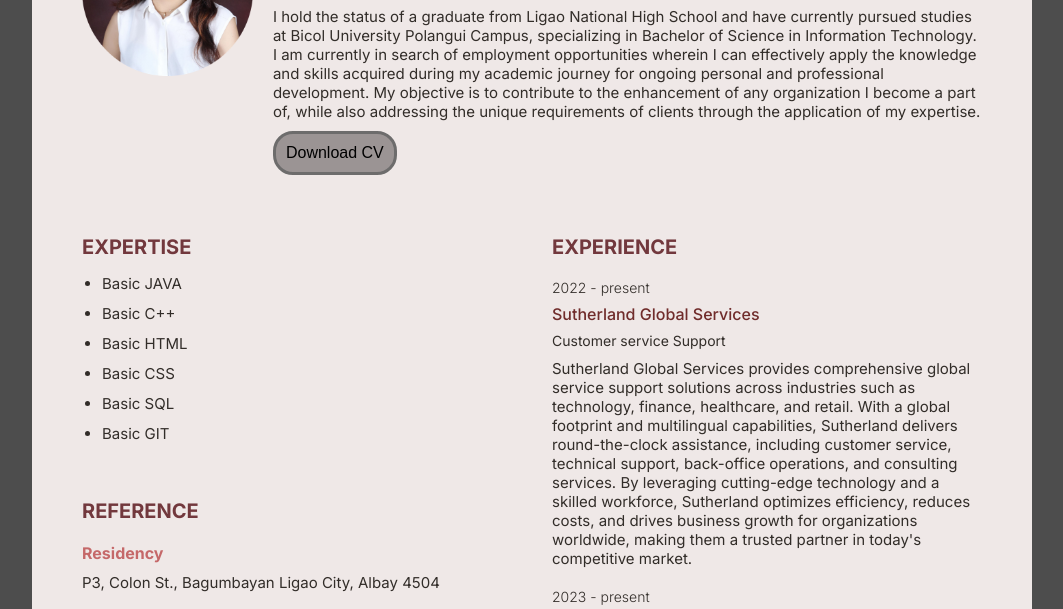
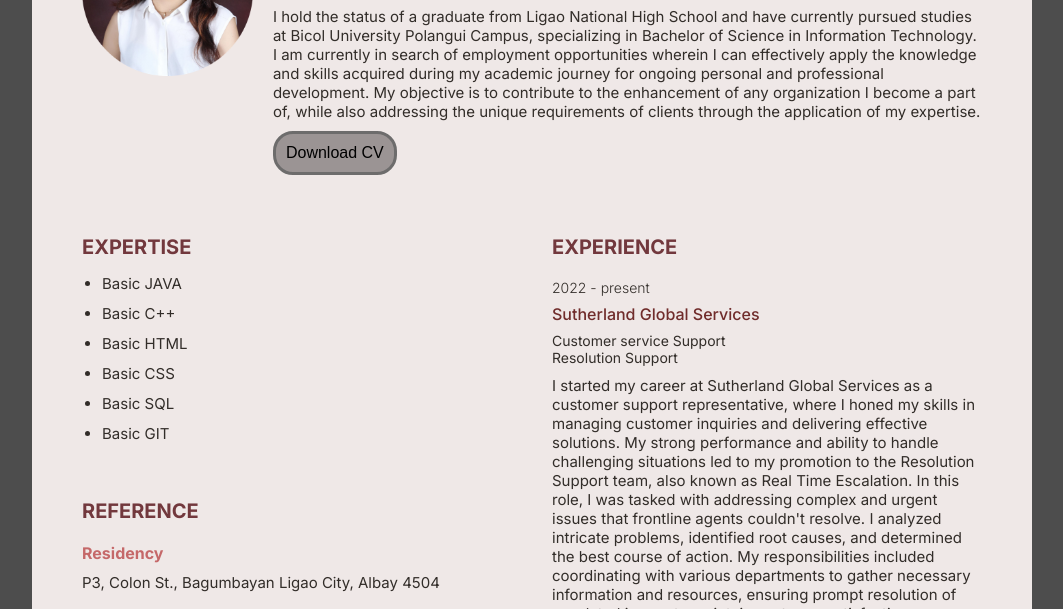
Before and after one commit to aub-rey/resume, a plain HTML site: page HTML-CSS_Resume/index.html in a window 1280 px wide. Shown: the part 145-754 px from the top of the page, without its empty margins (108-1171 px from the left). Drawn offline with nearby package versions, Linux system fonts and the light colour scheme.

Commit message:
Add files via upload

```diff
--- a/HTML-CSS_Resume/index.html
+++ b/HTML-CSS_Resume/index.html
@@ -35,7 +35,7 @@
                     </p>
 
                     <div class="btn-container">
-                        <button class="downloadBtn btn-color" onclick="window.open('./Ramos.pdf')">Download CV</button>
+                        <button class="downloadBtn btn-color" onclick="window.open('./Ramos, Aubrey Jarell-Resume.pdf')">Download CV</button>
                         </div>
                 </div>
             </div>
@@ -115,15 +115,9 @@
                     <p class="item_preTitle">2022 - present</p>
                     <h4 class="item_title">Sutherland Global Services</h4>
                     <p class="item_subtitle">Customer service Support</p>
+                    <p class="item_subtitle">Resolution Support</p>
                     <p class="description">
-                        Sutherland Global Services provides comprehensive global service support solutions
-across industries such as technology, finance, healthcare, and retail.
-With a global footprint and multilingual capabilities, Sutherland delivers
-round-the-clock assistance, including customer service, technical support,
-back-office operations, and consulting services.
-By leveraging cutting-edge technology and a skilled workforce,
-Sutherland optimizes efficiency, reduces costs, and drives business growth for
-organizations worldwide, making them a trusted partner in today's competitive market.
+                        I started my career at Sutherland Global Services as a customer support representative, where I honed my skills in managing customer inquiries and delivering effective solutions. My strong performance and ability to handle challenging situations led to my promotion to the Resolution Support team, also known as Real Time Escalation. In this role, I was tasked with addressing complex and urgent issues that frontline agents couldn't resolve. I analyzed intricate problems, identified root causes, and determined the best course of action. My responsibilities included coordinating with various departments to gather necessary information and resources, ensuring prompt resolution of escalated issues to maintain customer satisfaction. Additionally, I documented and reported on escalated cases, providing feedback to improve processes and prevent future issues. I also shared my knowledge with junior team members to enhance their problem-solving skills. This role allowed me to develop a deep understanding of complex problem-solving and effective communication, making me a valuable asset in high-pressure situations.
                     </p>
                 </div>
                 <div class="exp_item">
--- a/HTML-CSS_Resume/style.css
+++ b/HTML-CSS_Resume/style.css
@@ -95,6 +95,7 @@
     display: flex;
     flex-direction: row;
     gap: 5rem;
+
 
 }
 
```
Also changed, not shown: 1 other file.
